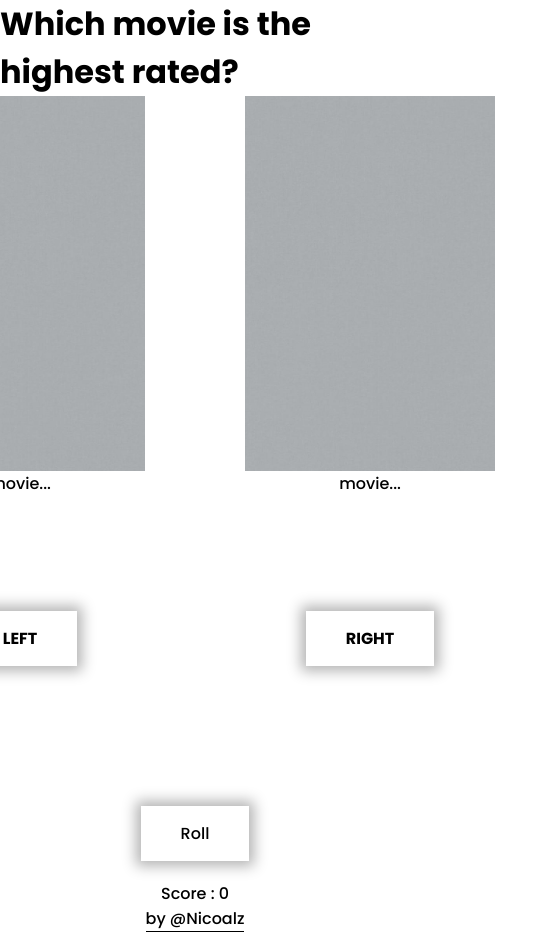
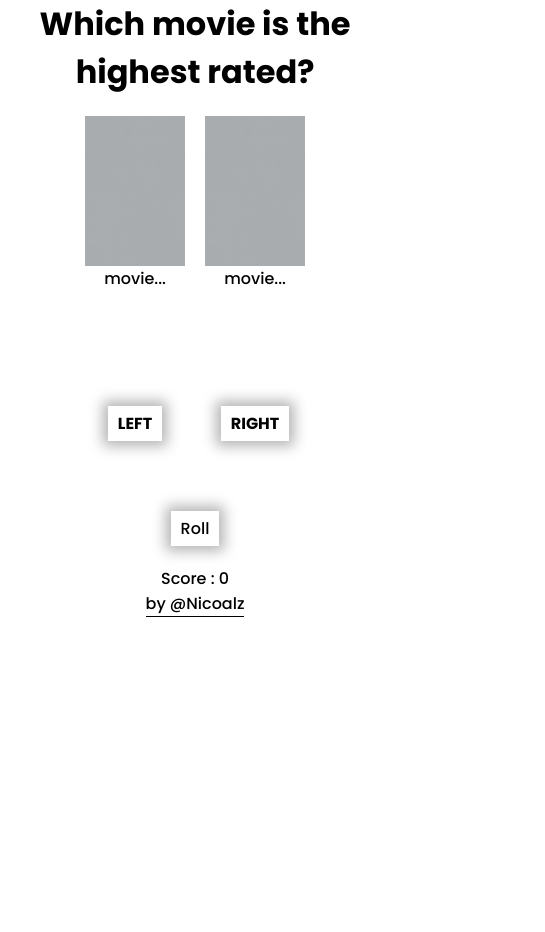
Before and after one commit to Nicoalz/guess-movie-rate, a plain HTML site: page index.html in a window 390 px wide. Shown: the whole page, 545 px wide, since content can reach past the window. After the commit the page ends 844 px from the top, so only its background shows below. Drawn offline with Linux system fonts and the light colour scheme.

Commit message:
:iphone: add responsive

```diff
--- /dev/null
+++ b/_mixins.scss
@@ -0,0 +1,17 @@
+@mixin max800 {
+    @media screen and (max-width:800px){
+    @content
+    }
+};
+
+@mixin max600 {
+    @media screen and (max-width:600px){
+    @content
+    }
+};
+
+@mixin max500 {
+    @media screen and (max-width:500px){
+    @content
+    }
+};
--- a/style.scss
+++ b/style.scss
@@ -1,6 +1,7 @@
 // sass --watch style.scss:style.css
 
 @import url('https://fonts.googleapis.com/css2?family=Nunito:wght@200&family=Poppins:wght@500;700&display=swap');
+@import 'mixins';
 
 * {
     margin: 0;
@@ -18,11 +19,20 @@ html {
     justify-content: center;
     align-items: center;
 
+    h1 {
+        text-align: center;
+        margin-bottom: 20px;
+    }
+
     .movies {
         display: flex;
         justify-content: center;
         align-items: center;
         margin-bottom: 20px;
+
+        @include max800 {
+            margin-bottom: 0;
+        }
 
         div {
             max-width: 250px;
@@ -31,6 +41,14 @@ html {
             justify-content: center;
             align-items: center;
             margin: 0 50px;
+
+            @include max800 {
+                margin: 0 10px;
+            }
+
+            @include max800 {
+                max-width: 100px;
+            }
 
             p {
                 height: 70px;
@@ -41,6 +59,11 @@ html {
                 width: 250px;
                 height: 375px;
                 object-fit: cover;
+
+                @include max800 {
+                    width: 100px;
+                    height: 150px;
+                }
             }
         }
     }
@@ -53,6 +76,10 @@ html {
         align-items: center;
         box-shadow: 0px 0px 13px 5px rgba(0,0,0,0.3);
         margin-bottom: 20px;
+
+        @include max800 {
+            padding: 5px 10px;
+        }
     }
 
     .button:hover {
@@ -69,6 +96,10 @@ html {
         width: 100px;
         height: 50px;
         margin-bottom: 50px;
+
+        @include max800 {
+            margin-bottom: 0px;
+        }
     }
 
     a {
```
Also changed, not shown: style.css, 1 other file.
